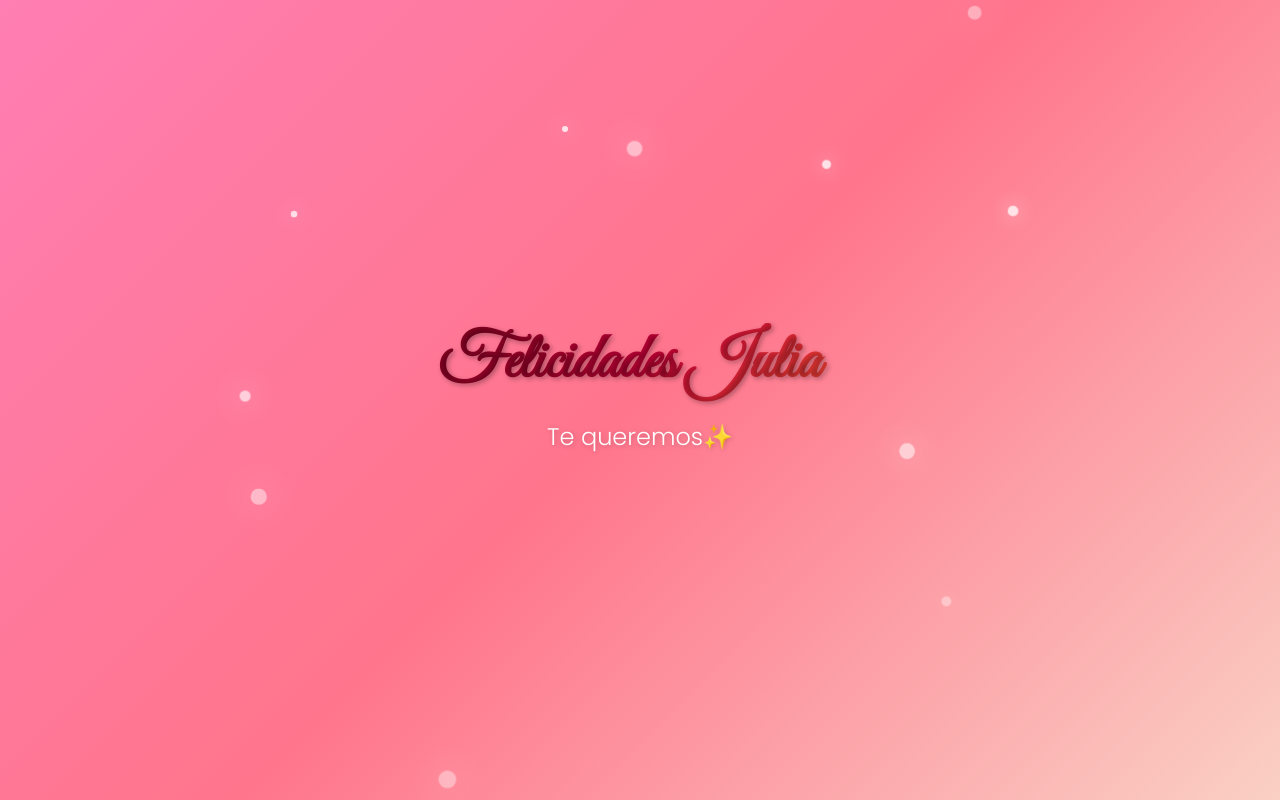
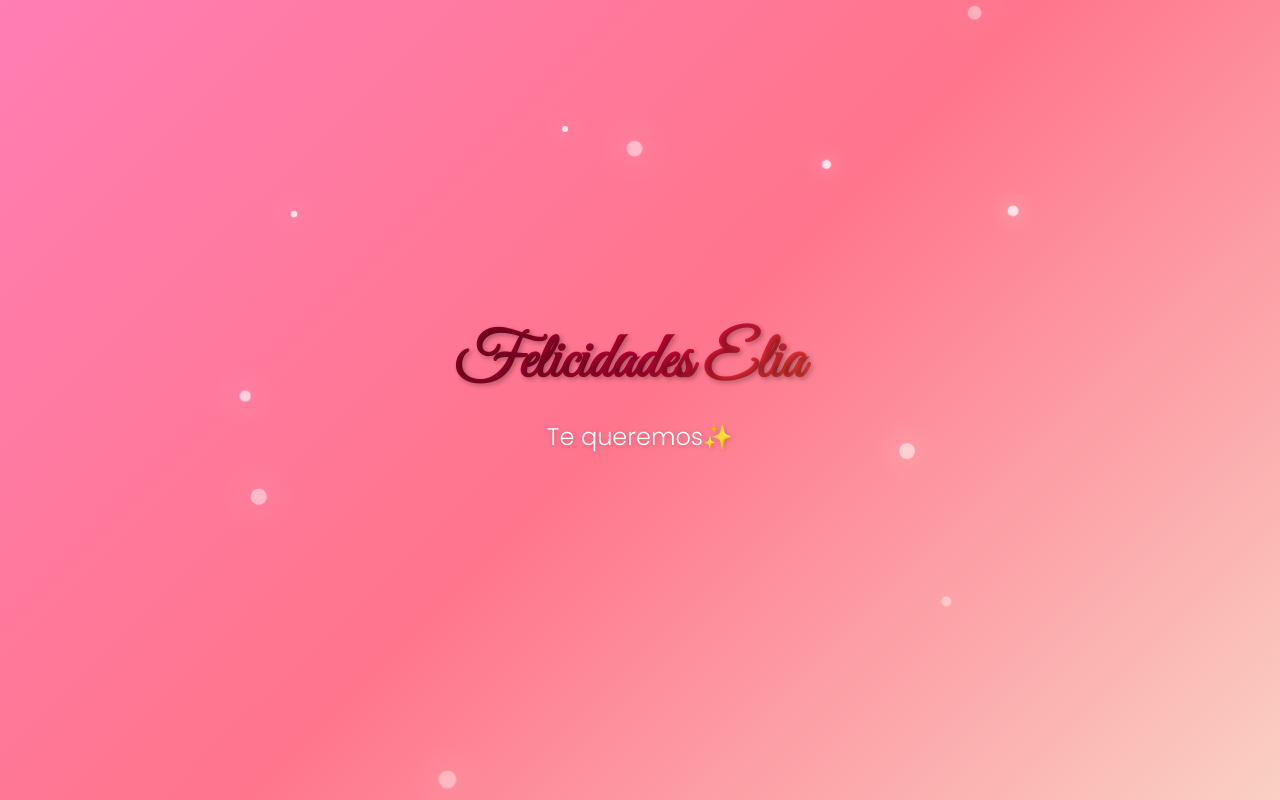
Before and after one commit to IkelosVoidz/felicidades-oborners, a plain HTML site: page index.html in a window 1280 px wide. Drawn offline with Linux system fonts and the light colour scheme.

Commit message:
Felicidades Elia

```diff
--- a/index.html
+++ b/index.html
@@ -114,7 +114,7 @@
   </head>
   <body>
     <div class="container">
-      <h1>Felicidades Julia &nbsp;</h1>
+      <h1>Felicidades Elia &nbsp;</h1>
       <p class="message">Te queremos✨</p>
     </div>
 
```
